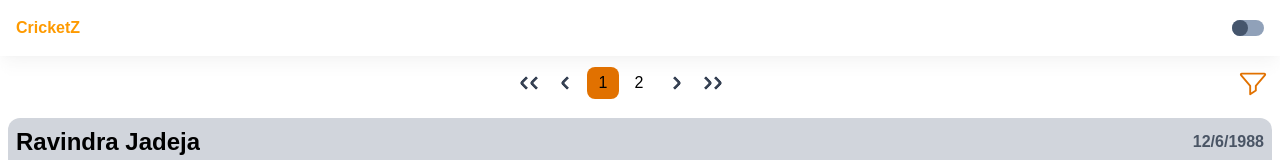
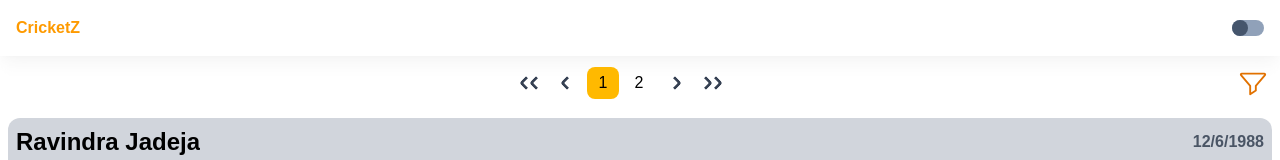
Before and after one commit to nay-22/cricketers-app, a React (Vite) app: page / in a window 1280 px wide. Shown: the top 160 px of the page. Built offline with nearby package versions, Linux system fonts and the light colour scheme.

Commit message:
style(Paginator): revised styles to accomodate width on hand-held devices

```diff
--- a/src/components/Paginator.tsx
+++ b/src/components/Paginator.tsx
@@ -7,20 +7,24 @@ export type PaginatorProps = {
   onClick: (page: number, limit: number) => void;
   showControls?: boolean;
   showJumpControls?: boolean;
-    allowLimitChange?: boolean;
 };
 
 export const generatePages = (items: number, limit: number): number[] => {
-    return [...Array(Math.ceil(items / limit)).keys()].map(i => i);
+  return [...Array(Math.ceil(items / limit)).keys()].map((i) => i);
 };
 
-export const generateVisiblePages = (currPage: number, totalPages: number[], visiblePageLimit: number = 5): (string | number)[] => {
+export const generateVisiblePages = (
+  currPage: number,
+  totalPages: number[],
+  visiblePageLimit: number = 5
+): (string | number)[] => {
   if (totalPages.length <= visiblePageLimit) {
     return totalPages;
   }
 
   const offset = Math.floor(visiblePageLimit / 2);
-    const start = currPage - offset, end = currPage + offset;
+  const start = currPage - offset,
+    end = currPage + offset;
 
   let visible: (string | number)[];
 
@@ -35,8 +39,14 @@ export const generateVisiblePages = (currPage: number, totalPages: number[], vis
   return visible;
 };
 
-
-const Paginator: FC<PaginatorProps> = ({ className, items, limit = 5, onClick, allowLimitChange = false, showControls = false, showJumpControls = false }) => {
+const Paginator: FC<PaginatorProps> = ({
+  className,
+  items,
+  limit = 5,
+  onClick,
+  showControls = false,
+  showJumpControls = false,
+}) => {
   const [curr, setCurr] = useState<number>(0);
   const [pages, setPages] = useState<number[]>([]);
   const [visiblePages, setVisiblePages] = useState<(string | number)[]>([]);
@@ -52,57 +62,84 @@ const Paginator: FC<PaginatorProps> = ({ className, items, limit = 5, onClick, a
   const handlePageClick = (page: number) => {
     setCurr(page);
     onClick(page, limit);
-    }
+  };
 
   const jumpToLastPage = () => {
     handlePageClick(pages.length - 1);
-    }
+  };
 
   const jumpToFirstPage = () => {
     handlePageClick(0);
-    }
+  };
 
   const next = () => {
     if (curr < pages.length - 1) {
       handlePageClick(curr + 1);
     }
-    }
+  };
 
   const prev = () => {
     if (curr > 0) {
       handlePageClick(curr - 1);
     }
-    }
+  };
 
   return (
     <>
-            <div className={"flex items-center justify-center gap-1 px-2" + className}>
-                {showControls && <div className="flex items-center justify-center gap-1">
-                    {showJumpControls && <button onClick={jumpToFirstPage} className="w-8 py-3 rounded-lg flex items-center justify-center hover:cursor-pointer hover:bg-slate-300">
+      <div
+        className={"flex items-center justify-center gap-1 px-2" + className}
+      >
+        {showControls && (
+          <div className="flex items-center justify-center gap-1">
+            {showJumpControls && (
+              <button
+                onClick={jumpToFirstPage}
+                className="w-8 py-3 rounded-lg flex items-center justify-center hover:cursor-pointer hover:bg-slate-300"
+              >
                 <div className="h-2.5 w-2.5 border-t-3 border-l-3 rounded-tl-sm -rotate-45 border-gray-700"></div>
                 <div className="h-2.5 w-2.5 border-t-3 border-l-3 rounded-tl-sm -rotate-45 border-gray-700"></div>
-                    </button>}
-                    <button onClick={prev} className="hover:cursor-pointer hover:bg-slate-300 w-8 py-3 flex items-center justify-center rounded-lg">
+              </button>
+            )}
+            <button
+              onClick={prev}
+              className="hover:cursor-pointer hover:bg-slate-300 w-8 py-3 flex items-center justify-center rounded-lg"
+            >
               <div className="h-2.5 w-2.5 border-t-3 border-l-3 rounded-tl-sm -rotate-45 border-gray-700"></div>
             </button>
-                </div>}
-                {visiblePages.map((p, i) => <button
-                    className={`min-w-8 text-center py-1 ${typeof (p) === 'number' ? "hover:cursor-pointer" : ""} ${typeof (p) === 'number' && p !== curr ? "hover:bg-slate-300" : ""} rounded-lg ${p === curr ? "bg-amber-600" : ""}`}
-                    onClick={() => typeof (p) === 'number' ? handlePageClick(p) : null}
+          </div>
+        )}
+        {visiblePages.map((p, i) => (
+          <button
+            className={`max-sm:text-sm max-sm:min-w-6 min-w-8 text-center py-1 ${
+              typeof p === "number" ? "hover:cursor-pointer" : ""
+            } ${
+              typeof p === "number" && p !== curr ? "hover:bg-slate-300" : ""
+            } rounded-lg ${p === curr ? "bg-amber-400" : ""}`}
+            onClick={() => (typeof p === "number" ? handlePageClick(p) : null)}
             key={`${p}-${i}`}
           >
-                    {typeof (p) === 'number' ? p + 1 : p}
+            {typeof p === "number" ? p + 1 : p}
+          </button>
+        ))}
+        {showControls && (
+          <div className="flex items-center justify-center gap-1">
+            <button
+              onClick={next}
+              className="hover:cursor-pointer hover:bg-slate-300 w-8 py-3 flex items-center justify-center rounded-lg"
+            >
+              <div className="h-2.5 w-2.5 border-t-3 border-r-3 rounded-tr-sm rotate-45 border-gray-700"></div>
+            </button>
+            {showJumpControls && (
+              <button
+                onClick={jumpToLastPage}
+                className="flex items-center justify-center w-8 py-3 rounded-lg hover:cursor-pointer hover:bg-slate-300"
+              >
+                <div className="h-2.5 w-2.5 border-t-3 border-r-3 rounded-tr-sm rotate-45 border-gray-700"></div>
+                <div className="h-2.5 w-2.5 border-t-3 border-r-3 rounded-tr-sm rotate-45 border-gray-700"></div>
               </button>
             )}
-                {showControls && <div className="flex items-center justify-center gap-1">
-                    <button onClick={next} className="hover:cursor-pointer hover:bg-slate-300 w-8 py-3 flex items-center justify-center rounded-lg">
-                        <div className="h-2.5 w-2.5 border-t-3 border-r-3 rounded-tr-sm rotate-45 border-gray-700"></div>
-                    </button>
-                    {showJumpControls && <button onClick={jumpToLastPage} className="flex items-center justify-center w-8 py-3 rounded-lg hover:cursor-pointer hover:bg-slate-300">
-                        <div className="h-2.5 w-2.5 border-t-3 border-r-3 rounded-tr-sm rotate-45 border-gray-700"></div>
-                        <div className="h-2.5 w-2.5 border-t-3 border-r-3 rounded-tr-sm rotate-45 border-gray-700"></div>
-                    </button>}
-                </div>}
+          </div>
+        )}
       </div>
     </>
   );
```
Lines whose indentation alone changed are shown as unchanged.
